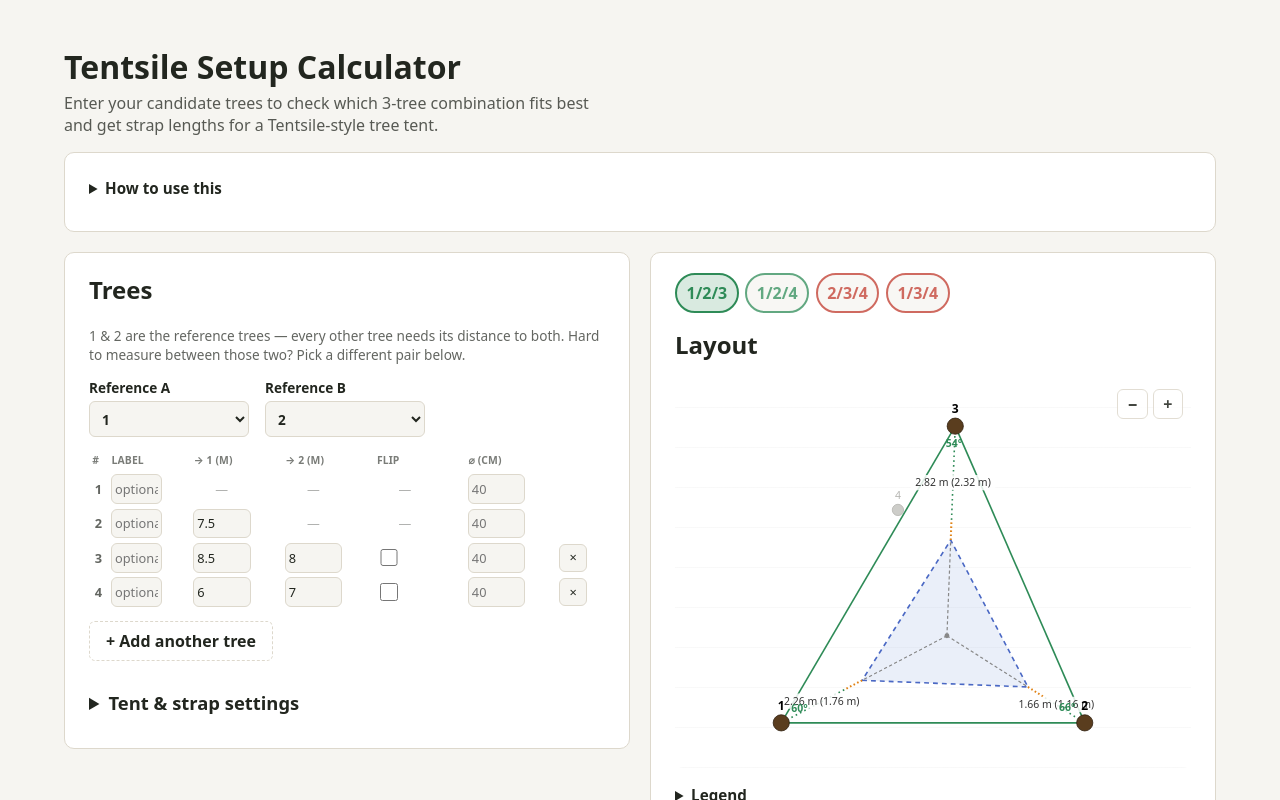
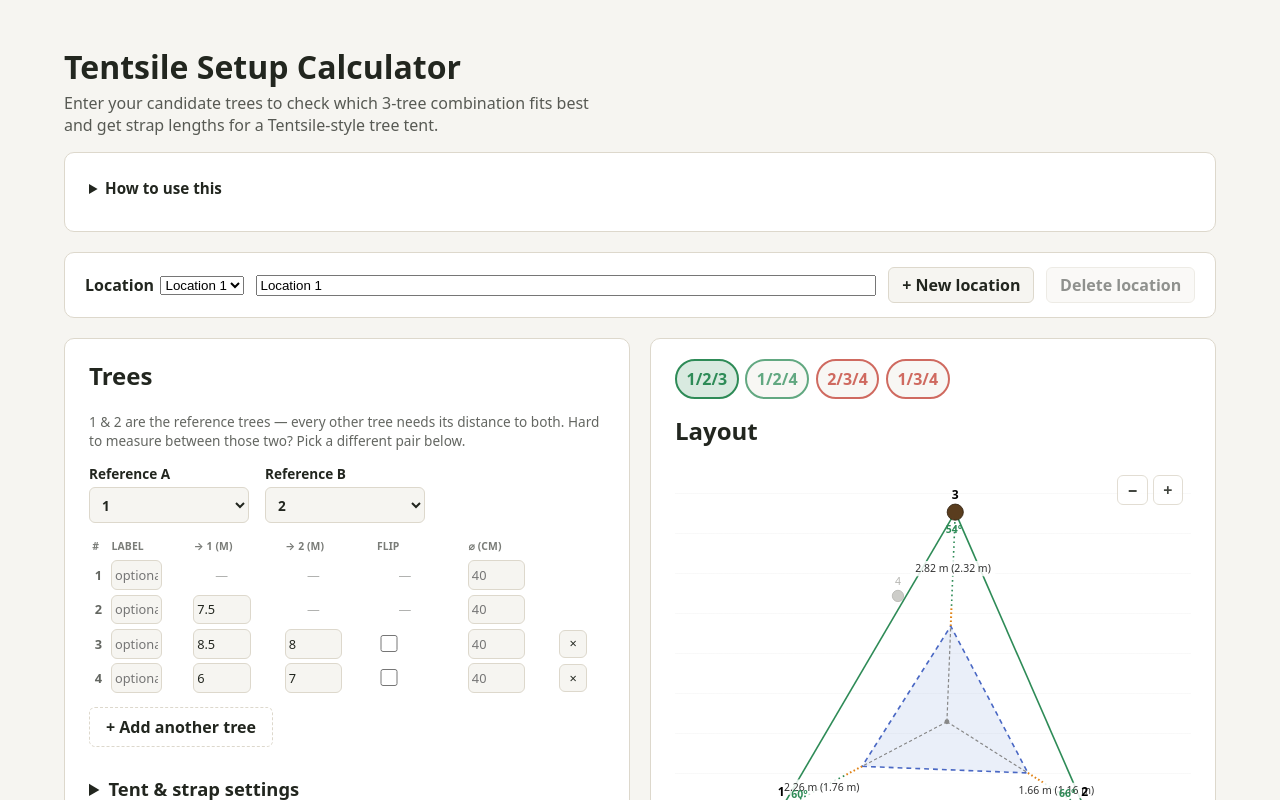
Before and after one commit to rangoy/tentsile, a React (Vite) app: page / in a window 1280 px wide. Shown: the top 800 px of the page. Built offline with nearby package versions, Linux system fonts and the light colour scheme; the HTML template or start-up script is replaced by a standard one.

Commit message:
multiple locations

```diff
--- a/src/App.tsx
+++ b/src/App.tsx
@@ -1,10 +1,11 @@
 import { useEffect, useMemo, useState } from 'react'
 import { comboKey } from './components/ComboTabs'
 import { InputForm } from './components/InputForm'
+import { LocationSwitcher } from './components/LocationSwitcher'
 import { ResultsPanel } from './components/ResultsPanel'
 import { UsageGuide } from './components/UsageGuide'
 import { Visualization } from './components/Visualization'
-import { DEFAULT_REFERENCES, DEFAULT_SETTINGS, DEFAULT_TREES, isValidReferences, isValidSettings } from './constants'
+import { DEFAULT_SETTINGS, isValidSettings } from './constants'
 import {
   computeFloatingAnchor,
   projectOtherTrees,
@@ -13,6 +14,7 @@
   solveFloatingAnchorTightness,
 } from './geometry'
 import { useLocalStorage } from './useLocalStorage'
+import { useLocations } from './useLocations'
 import type { FloatingAnchorState, Settings, TreeEntry, TreeReferences } from './types'
 
 const DEFAULT_FLOATING_ANCHOR: FloatingAnchorState = {
@@ -23,13 +25,21 @@
 }
 
 export default function App() {
-  const [trees, setTrees] = useLocalStorage<TreeEntry[]>('tentsile.trees', DEFAULT_TREES)
+  const {
+    locations,
+    currentLocation,
+    currentLocationId,
+    setCurrentLocationId,
+    updateCurrentLocation,
+    addLocation,
+    removeLocation,
+    renameLocation,
+  } = useLocations()
+  const trees = currentLocation.trees
+  const references = currentLocation.references
+  const setTrees = (next: TreeEntry[]) => updateCurrentLocation({ trees: next })
+  const setReferences = (next: TreeReferences) => updateCurrentLocation({ references: next })
   const [settings, setSettings] = useLocalStorage<Settings>('tentsile.settings', DEFAULT_SETTINGS, isValidSettings)
-  const [references, setReferences] = useLocalStorage<TreeReferences>(
-    'tentsile.references',
-    DEFAULT_REFERENCES,
-    isValidReferences,
-  )
   const [referenceError, setReferenceError] = useState<string | null>(null)
   const [selectedKey, setSelectedKey] = useState('')
   const [floatingAnchorState, setFloatingAnchorState] = useState<FloatingAnchorState>(DEFAULT_FLOATING_ANCHOR)
@@ -162,6 +172,14 @@
     if (solved) setFloatingAnchorState((prev) => ({ ...prev, ...solved }))
   }, [selected ? comboKey(selected) : null])
 
+  // A different location has its own trees/references entirely — carrying
+  // over a reference-change error or a floating-anchor redirect picked
+  // against the previous location's trees makes no sense once switched.
+  useEffect(() => {
+    setReferenceError(null)
+    setFloatingAnchorState(DEFAULT_FLOATING_ANCHOR)
+  }, [currentLocationId])
+
   return (
     <div className="app">
       <header>
@@ -172,6 +190,14 @@
         </p>
       </header>
       <UsageGuide />
+      <LocationSwitcher
+        locations={locations}
+        currentLocationId={currentLocationId}
+        onSelect={setCurrentLocationId}
+        onAdd={addLocation}
+        onRemove={removeLocation}
+        onRename={renameLocation}
+      />
       <main>
         <div className="grid-viz">
           {selected && selectedDiameters && (
--- /dev/null
+++ b/src/components/LocationSwitcher.tsx
@@ -0,0 +1,54 @@
+import type { Location } from '../types'
+
+interface Props {
+  locations: Location[]
+  currentLocationId: string
+  onSelect: (id: string) => void
+  onAdd: () => void
+  onRemove: (id: string) => void
+  onRename: (id: string, name: string) => void
+}
+
+export function LocationSwitcher({ locations, currentLocationId, onSelect, onAdd, onRemove, onRename }: Props) {
+  const current = locations.find((l) => l.id === currentLocationId) ?? locations[0]
+
+  const handleRemove = () => {
+    if (locations.length <= 1) return
+    if (!window.confirm(`Delete "${current.name}" and its trees? This can't be undone.`)) return
+    onRemove(current.id)
+  }
+
+  return (
+    <div className="panel location-switcher">
+      <label>
+        Location
+        <select value={current.id} onChange={(e) => onSelect(e.target.value)}>
+          {locations.map((loc) => (
+            <option key={loc.id} value={loc.id}>
+              {loc.name || 'Untitled location'}
+            </option>
+          ))}
+        </select>
+      </label>
+      <input
+        className="location-name-input"
+        type="text"
+        value={current.name}
+        placeholder="Location name"
+        onChange={(e) => onRename(current.id, e.target.value)}
+        aria-label="Rename location"
+      />
+      <button type="button" className="location-button" onClick={onAdd}>
+        + New location
+      </button>
+      <button
+        type="button"
+        className="location-button location-remove"
+        onClick={handleRemove}
+        disabled={locations.length <= 1}
+      >
+        Delete location
+      </button>
+    </div>
+  )
+}
--- a/src/constants.ts
+++ b/src/constants.ts
@@ -1,4 +1,4 @@
-import type { Settings, TentModel, TreeEntry, TreeReferences } from './types'
+import type { Location, Settings, TentModel, TreeEntry, TreeReferences } from './types'
 
 export const STINGRAY_SIDE = 4.1
 
@@ -83,3 +83,23 @@
 export function isValidReferences(value: TreeReferences): boolean {
   return typeof value.a === 'number' && typeof value.b === 'number' && value.a !== value.b
 }
+
+export function createLocation(
+  name: string,
+  trees: TreeEntry[] = DEFAULT_TREES,
+  references: TreeReferences = DEFAULT_REFERENCES,
+): Location {
+  const id = typeof crypto !== 'undefined' && crypto.randomUUID ? crypto.randomUUID() : `loc-${Date.now()}-${Math.random().toString(36).slice(2)}`
+  return { id, name, trees, references }
+}
+
+export function isValidLocation(value: unknown): value is Location {
+  if (typeof value !== 'object' || value === null) return false
+  const v = value as Location
+  return (
+    typeof v.id === 'string' &&
+    typeof v.name === 'string' &&
+    Array.isArray(v.trees) &&
+    isValidReferences(v.references)
+  )
+}
--- a/src/index.css
+++ b/src/index.css
@@ -476,6 +476,55 @@
   cursor: not-allowed;
 }
 
+.location-switcher {
+  display: flex;
+  flex-wrap: wrap;
+  align-items: center;
+  gap: 0.75rem;
+  padding: 0.85rem 1.25rem;
+  margin-bottom: 1.25rem;
+}
+
+.location-switcher label {
+  display: flex;
+  align-items: center;
+  gap: 0.4rem;
+  font-weight: 600;
+}
+
+.location-name-input {
+  flex: 1 1 12rem;
+  min-width: 8rem;
+}
+
+.location-button {
+  font: inherit;
+  font-weight: 600;
+  padding: 0.4rem 0.8rem;
+  border-radius: 6px;
+  border: 1px solid var(--border);
+  background: var(--bg);
+  color: var(--text);
+  cursor: pointer;
+  white-space: nowrap;
+}
+
+.location-button:hover:not(:disabled) {
+  border-color: var(--accent);
+  color: var(--accent);
+}
+
+.location-button:disabled {
+  opacity: 0.5;
+  cursor: not-allowed;
+}
+
+.location-remove:hover:not(:disabled) {
+  background: rgba(192, 57, 43, 0.12);
+  border-color: #c0392b;
+  color: #c0392b;
+}
+
 .combo-tabs {
   display: flex;
   flex-wrap: wrap;
--- /dev/null
+++ b/src/useLocations.ts
@@ -0,0 +1,127 @@
+import { useEffect, useState } from 'react'
+import { createLocation, isValidLocation, isValidReferences } from './constants'
+import type { Location, TreeEntry, TreeReferences } from './types'
+
+const LOCATIONS_KEY = 'tentsile.locations'
+const CURRENT_ID_KEY = 'tentsile.currentLocationId'
+const LEGACY_TREES_KEY = 'tentsile.trees'
+const LEGACY_REFERENCES_KEY = 'tentsile.references'
+
+/**
+ * Folds pre-multi-location data (a single flat grove) into a "Location 1"
+ * entry. Read-only by design — under React 18 StrictMode dev double-invokes
+ * useState's lazy initializer to catch impure renders, so clearing the old
+ * keys here (a side effect) meant the second invocation saw them already
+ * gone and silently fell back to defaults, dropping the migrated trees.
+ * Callers must clear the legacy keys separately, from a useEffect.
+ */
+function migrateLegacyLocation(): Location | null {
+  try {
+    const rawTrees = window.localStorage.getItem(LEGACY_TREES_KEY)
+    if (rawTrees === null) return null
+    const trees = JSON.parse(rawTrees) as TreeEntry[]
+    if (!Array.isArray(trees)) return null
+
+    let references: TreeReferences | undefined
+    const rawReferences = window.localStorage.getItem(LEGACY_REFERENCES_KEY)
+    if (rawReferences !== null) {
+      const parsed = JSON.parse(rawReferences) as TreeReferences
+      if (isValidReferences(parsed)) references = parsed
+    }
+
+    return createLocation('Location 1', trees, references)
+  } catch {
+    return null
+  }
+}
+
+function loadInitialLocations(): Location[] {
+  try {
+    const raw = window.localStorage.getItem(LOCATIONS_KEY)
+    if (raw !== null) {
+      const parsed = JSON.parse(raw) as unknown
+      if (Array.isArray(parsed) && parsed.length > 0 && parsed.every(isValidLocation)) {
+        return parsed
+      }
+    }
+  } catch {
+    // fall through to legacy migration / default below
+  }
+  return [migrateLegacyLocation() ?? createLocation('Location 1')]
+}
+
+function loadInitialCurrentId(locations: Location[]): string {
+  try {
+    const stored = window.localStorage.getItem(CURRENT_ID_KEY)
+    if (stored !== null && locations.some((l) => l.id === stored)) return stored
+  } catch {
+    // ignore
+  }
+  return locations[0].id
+}
+
+export function useLocations() {
+  const [locations, setLocations] = useState<Location[]>(loadInitialLocations)
+  const [currentLocationId, setCurrentLocationId] = useState<string>(() => loadInitialCurrentId(locations))
+
+  // One-time cleanup of the pre-multi-location keys, now that whatever they
+  // held (if anything) has been folded into `locations` by the initializer.
+  useEffect(() => {
+    try {
+      window.localStorage.removeItem(LEGACY_TREES_KEY)
+      window.localStorage.removeItem(LEGACY_REFERENCES_KEY)
+    } catch {
+      // ignore
+    }
+  }, [])
+
+  useEffect(() => {
+    try {
+      window.localStorage.setItem(LOCATIONS_KEY, JSON.stringify(locations))
+    } catch {
+      // ignore write failures (e.g. private browsing quota)
+    }
+  }, [locations])
+
+  useEffect(() => {
+    try {
+      window.localStorage.setItem(CURRENT_ID_KEY, currentLocationId)
+    } catch {
+      // ignore
+    }
+  }, [currentLocationId])
+
+  const currentLocation = locations.find((l) => l.id === currentLocationId) ?? locations[0]
+
+  const updateCurrentLocation = (patch: Partial<Pick<Location, 'trees' | 'references'>>) => {
+    setLocations((prev) => prev.map((l) => (l.id === currentLocation.id ? { ...l, ...patch } : l)))
+  }
+
+  const addLocation = () => {
+    const next = createLocation(`Location ${locations.length + 1}`)
+    setLocations((prev) => [...prev, next])
+    setCurrentLocationId(next.id)
+  }
+
+  const removeLocation = (id: string) => {
+    if (locations.length <= 1) return
+    const next = locations.filter((l) => l.id !== id)
+    setLocations(next)
+    if (id === currentLocationId) setCurrentLocationId(next[0].id)
+  }
+
+  const renameLocation = (id: string, name: string) => {
+    setLocations((prev) => prev.map((l) => (l.id === id ? { ...l, name } : l)))
+  }
+
+  return {
+    locations,
+    currentLocation,
+    currentLocationId,
+    setCurrentLocationId,
+    updateCurrentLocation,
+    addLocation,
+    removeLocation,
+    renameLocation,
+  }
+}
```
Also changed, not shown: src/types.ts (+12 -0 lines).
